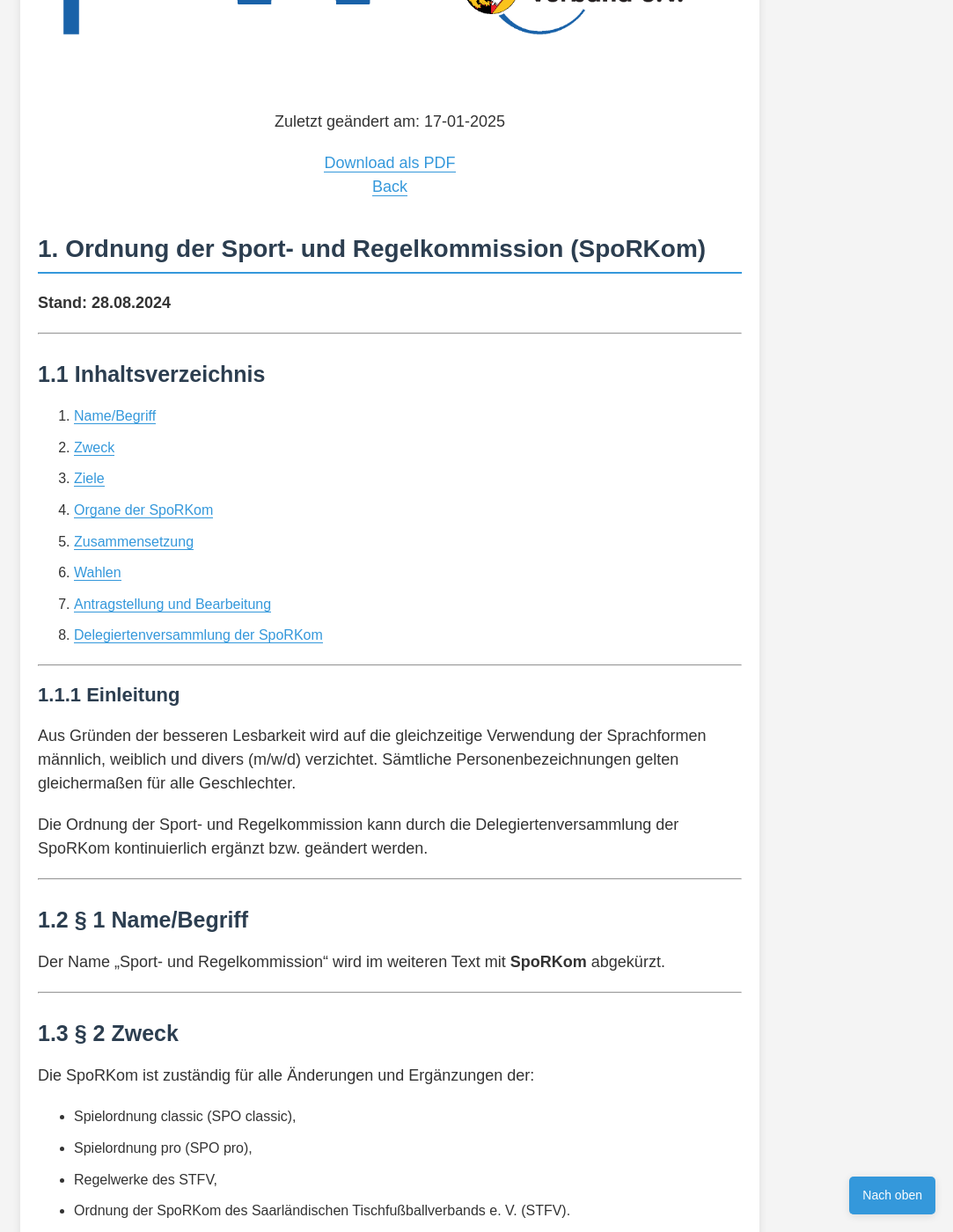
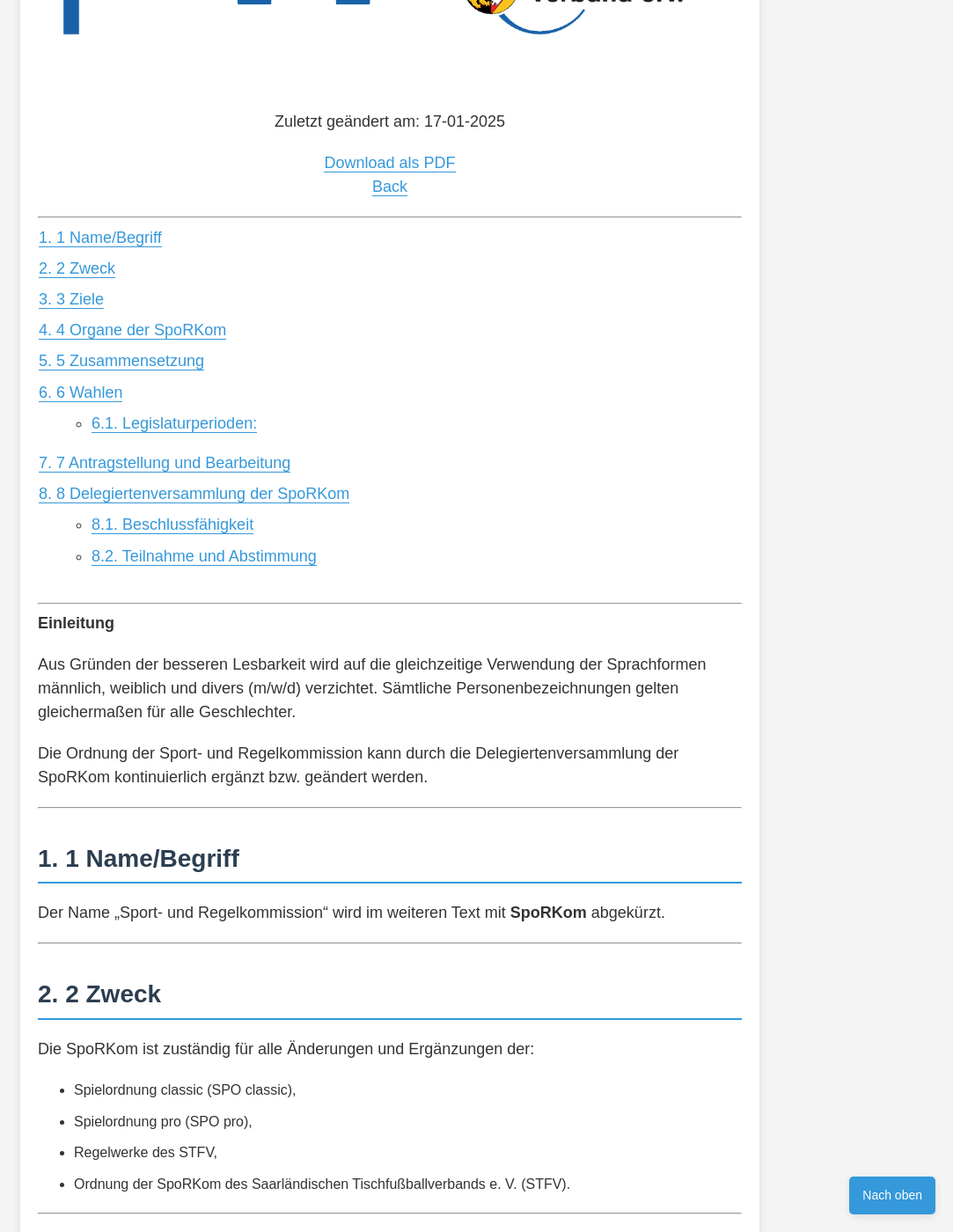
Before and after one commit to Deutscher-Tischfussballbund/stfv-docs, a Jekyll site: the page built from docs/Ordnung_der_Sport-und_Regelkommission.md, in a window 1280 px wide and 1400 px high, scrolled down 521 px. Shown: the whole window at 88% size, without its empty margins (197-1280 px from the left). Built offline with Jekyll 4.4.1, drawn with Linux system fonts in a browser that asks for light colours; our own code applies the rules of GitHub Pages for plain Markdown files; some of the changed text lies outside the part shown.

Commit message:
Update Ordnung_der_Sport-und_Regelkommission.md

```diff
--- a/docs/Ordnung_der_Sport-und_Regelkommission.md
+++ b/docs/Ordnung_der_Sport-und_Regelkommission.md
@@ -13,26 +13,15 @@
     </p>
 </div>
 
-# Ordnung der Sport- und Regelkommission (SpoRKom)
-
-**Stand: 28.08.2024**
 
 ---
 
-## Inhaltsverzeichnis
-
-1. [Name/Begriff](#namebegriff)
-2. [Zweck](#zweck)
-3. [Ziele](#ziele)
-4. [Organe der SpoRKom](#organe-der-sporkom)
-5. [Zusammensetzung](#zusammensetzung)
-6. [Wahlen](#wahlen)
-7. [Antragstellung und Bearbeitung](#antragstellung-und-bearbeitung)
-8. [Delegiertenversammlung der SpoRKom](#delegiertenversammlung-der-sporkom)
+* TOC
+{:toc}
 
 ---
 
-### Einleitung
+**Einleitung**
 
 Aus Gründen der besseren Lesbarkeit wird auf die gleichzeitige Verwendung der Sprachformen männlich, weiblich und divers (m/w/d) verzichtet. Sämtliche Personenbezeichnungen gelten gleichermaßen für alle Geschlechter.
 
@@ -40,13 +29,13 @@
 
 ---
 
-## § 1 Name/Begriff
+# 1 Name/Begriff
 
 Der Name „Sport- und Regelkommission“ wird im weiteren Text mit **SpoRKom** abgekürzt.
 
 ---
 
-## § 2 Zweck
+# 2 Zweck
 
 Die SpoRKom ist zuständig für alle Änderungen und Ergänzungen der:
 
@@ -57,20 +46,20 @@
 
 ---
 
-## § 3 Ziele
+# 3 Ziele
 
 Die SpoRKom hat das Ziel, zukunftsweisende und effektive Änderungen sowie Ergänzungen aller Spielordnungen zeitnah umzusetzen.
 
 ---
 
-## § 4 Organe der SpoRKom
+# 4 Organe der SpoRKom
 
 - Leiter der SpoRKom
 - Delegiertenversammlung der SpoRKom
 
 ---
 
-## § 5 Zusammensetzung
+# 5 Zusammensetzung
 
 Die SpoRKom setzt sich zusammen aus:
 
@@ -82,13 +71,13 @@
 
 ---
 
-## § 6 Wahlen
+# 6 Wahlen
 
 1. Der Vorsitzende der SpoRKom wird von der Mitgliederversammlung des Saarländischen Tischfußballverbands (STFV) für zwei Jahre gewählt und ist Mitglied des Vorstandes.
 2. Die SpoRKom wählt aus ihrer Mitte einen stellvertretenden Leiter.
 3. Ein Schriftführer (Protokollführer) wird bei Bedarf vom Leiter der SpoRKom berufen.
 
-### Legislaturperioden:
+## Legislaturperioden:
 
 - Leiter: Gleiche Dauer wie die des STFV-Vorstandes.
 - Stellvertretender Leiter: 3 Jahre.
@@ -98,7 +87,7 @@
 
 ---
 
-## § 7 Antragstellung und Bearbeitung
+# 7 Antragstellung und Bearbeitung
 
 1. Antragsberechtigt sind alle Mitglieder des STFV.
 2. Anträge sind mit dem aktuellen Formblatt „Antrag zur Sport- und Regelkommission“ zu stellen und an den Leiter der SpoRKom zu senden.
@@ -109,18 +98,18 @@
 
 ---
 
-## § 8 Delegiertenversammlung der SpoRKom
+# 8 Delegiertenversammlung der SpoRKom
 
 1. Die SpoRKom wird einberufen, wenn mindestens ein Antrag vorliegt. Sie tagt maximal viermal jährlich (einmal pro Quartal).
 2. Liegen keine Anträge vor, entfällt die Quartalstagung.
 3. Einladungen erfolgen über die STFV-Website; Vereinsverantwortliche werden zusätzlich per E-Mail mindestens sieben Tage vor dem Termin erinnert.
 
-### Beschlussfähigkeit
+## Beschlussfähigkeit
 
 1. Die SpoRKom ist beschlussfähig bei Anwesenheit von mindestens einem Drittel aller möglichen Delegierten.
 2. Im Fall der Beschlussunfähigkeit kann eine zweite Versammlung am selben Tag und Ort mit derselben Tagesordnung einberufen werden, die unabhängig von der Anzahl der Delegierten beschlussfähig ist. Dies muss in der Einladung angekündigt werden.
 
-### Teilnahme und Abstimmung
+## Teilnahme und Abstimmung
 
 1. Nur stimmberechtigte Delegierte können abstimmen; nicht stimmberechtigte Gastdelegierte dürfen teilnehmen.
 2. Für die Dauer der Versammlung wurde eine maximale Länge von vier Stunden festgelegt. Nicht behandelte Anträge werden auf der nächsten Sitzung behandelt.
```
